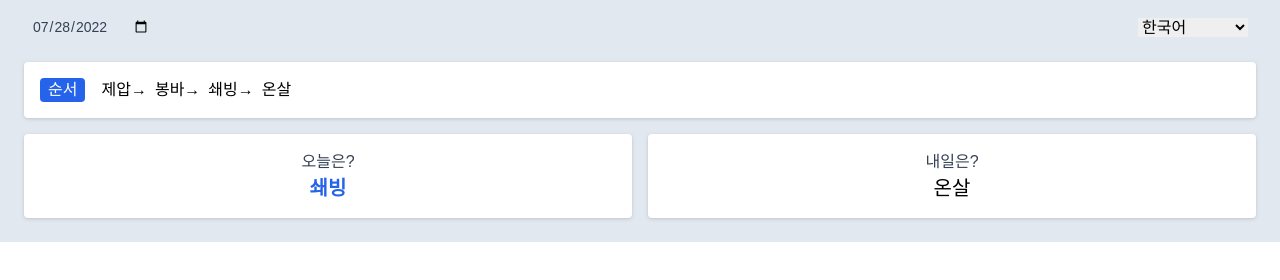
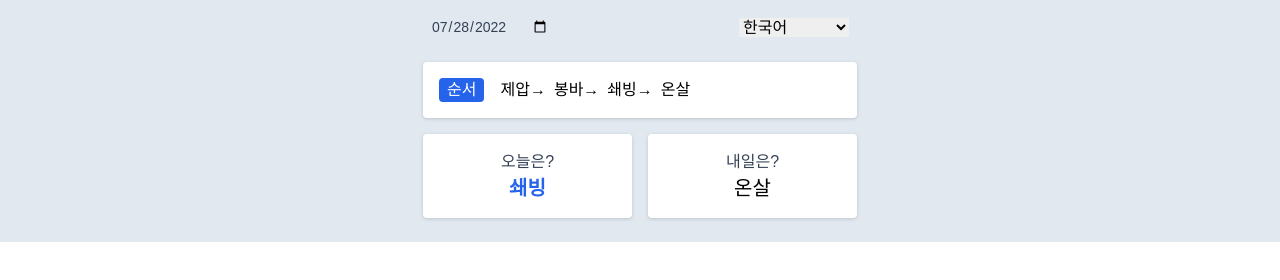
Before and after one commit to yooseong11/TodayFL, a website built with webpack: page public/index.html in a window 1280 px wide. Built offline with nearby package versions, Linux system fonts and the light colour scheme; a web font is replaced by a local one.

Commit message:
Chore: css 수정

```diff
--- a/public/index.html
+++ b/public/index.html
@@ -9,7 +9,8 @@
 </head>
 
 <body>
-	<div id="wrapper" class="box-border bg-slate-200 p-4 text-base w-[450px]" >
+	<div id="wrapper" class="box-border bg-slate-200 p-4 ">
+		<div class="text-base w-[450px] m-auto">
 			<header id="header" class="mb-4">
 				<div class="px-4 flex justify-between items-center">
 					<input id="date" type="date" class="text-sm text-slate-700 bg-transparent" />
@@ -57,6 +58,7 @@
 				</ul>
 			</main>
 		</div>
+	</div>
 </body>
 
 </html>
```
Also changed, not shown: src/css/index.css. Lines whose indentation alone changed are shown as unchanged.
